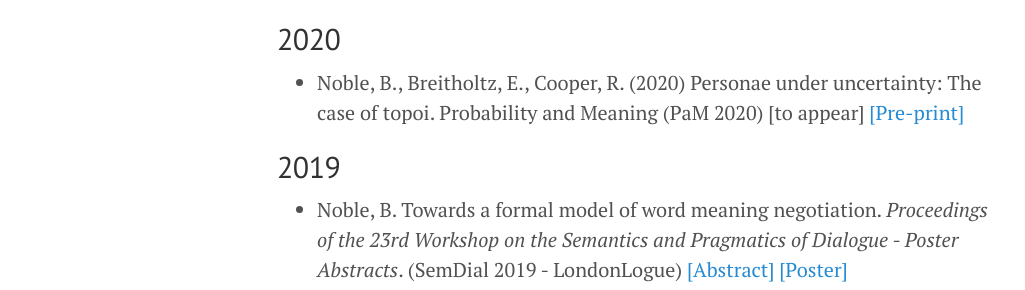
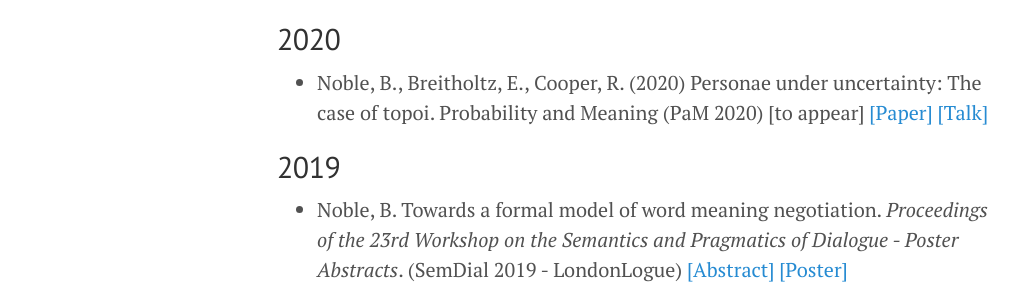
Before and after one commit to winobes/winobes.github.io, a Jekyll site: the page built from publications.md, in a window 1280 px wide. Shown: the part 182-472 px from the top of the page, without its empty margins (3-1028 px from the left). Built offline with Jekyll 4.4.1, drawn with Linux system fonts in a browser that asks for light colours.

Commit message:
add PuU talk & acl anthology link

```diff
--- a/publications.md
+++ b/publications.md
@@ -4,14 +4,14 @@ title: publications and presentations
 ---
 
 ## 2020
-- Noble, B., Breitholtz, E., Cooper, R. (2020) Personae under uncertainty: The case of topoi. Probability and Meaning (PaM 2020) \[to appear\] [[Pre-print]](work/NobleBreitholtzCooper2020_personae-under-uncertainty.pdf)
+- Noble, B., Breitholtz, E., Cooper, R. (2020) Personae under uncertainty: The case of topoi. Probability and Meaning (PaM 2020) \[to appear\] [[Paper]](https://www.aclweb.org/anthology/2020.pam-1.2/) [[Talk]](https://drive.google.com/file/d/1SpJFkg5lymJQYWqwN1rCG_Jtke4SDM_v/view)
 
 ## 2019
-- Noble, B. Towards a formal model of word meaning negotiation. _Proceedings of the 23rd Workshop on the Semantics and Pragmatics of Dialogue - Poster Abstracts_. (SemDial 2019 - LondonLogue) [[Abstract]](http://semdial.org/anthology/papers/Z/Z19/Z19-4038/) [[Poster]](work/Noble2019_formal-model-meaning-negotiation.pdf)
-- Noble, B., Maraev, V. (2019) Neural dialogue act recognition with transformer pre-training. _Proceedings of the IWCS Workshop Vector Semantics for Discourse and Dialogue_. [[Abstract]](https://www.aclweb.org/anthology/volumes/W19-09/) [[Poster]](work/NobleMaraev2019_neural-dar-transformer.pdf)
+- Noble, B. Towards a formal model of word meaning negotiation. _Proceedings of the 23rd Workshop on the Semantics and Pragmatics of Dialogue - Poster Abstracts_. (SemDial 2019 - LondonLogue) [[Abstract]](http://semdial.org/anthology/papers/Z/Z19/Z19-4038/) [[Poster]](files/Noble2019_formal-model-meaning-negotiation.pdf)
+- Noble, B., Maraev, V. (2019) Neural dialogue act recognition with transformer pre-training. _Proceedings of the IWCS Workshop Vector Semantics for Discourse and Dialogue_. [[Abstract]](https://www.aclweb.org/anthology/volumes/W19-09/) [[Poster]](files/NobleMaraev2019_neural-dar-transformer.pdf)
 
 ## 2018
-- Noble, B. Does semantic adaptation predict semantic change? _Proceedings of the 22nd Workshop on the Semantics and Pragmatics of Dialogue - Poster Abstracts_. (SemDial 2018 - AixDial) [[Abstract]](http://semdial.org/anthology/papers/Z/Z18/Z18-4034/) [[Poster]](work/Noble2018_semantic-adaptation-semantic-change.pdf)
+- Noble, B. Does semantic adaptation predict semantic change? _Proceedings of the 22nd Workshop on the Semantics and Pragmatics of Dialogue - Poster Abstracts_. (SemDial 2018 - AixDial) [[Abstract]](http://semdial.org/anthology/papers/Z/Z18/Z18-4034/) [[Poster]](files/Noble2018_semantic-adaptation-semantic-change.pdf)
 
 ## Before that
 
```
Also changed, not shown: 7 other files.
